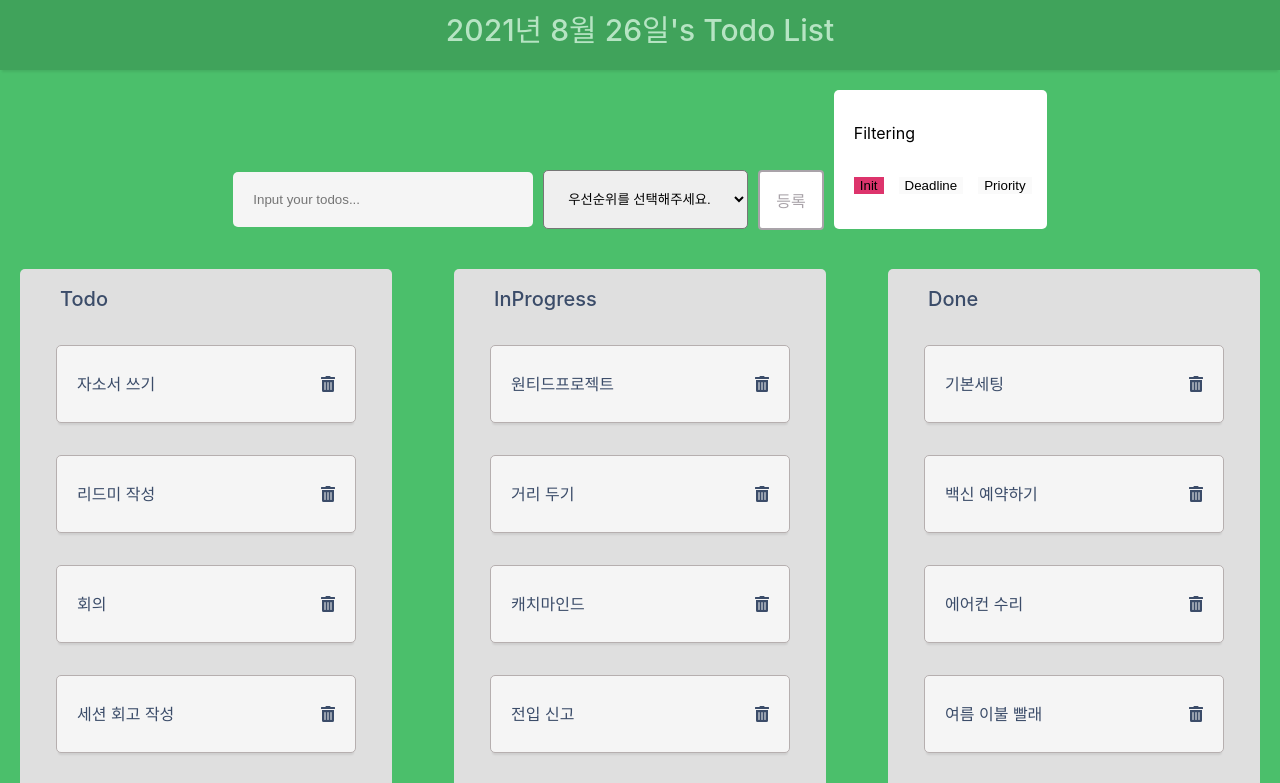
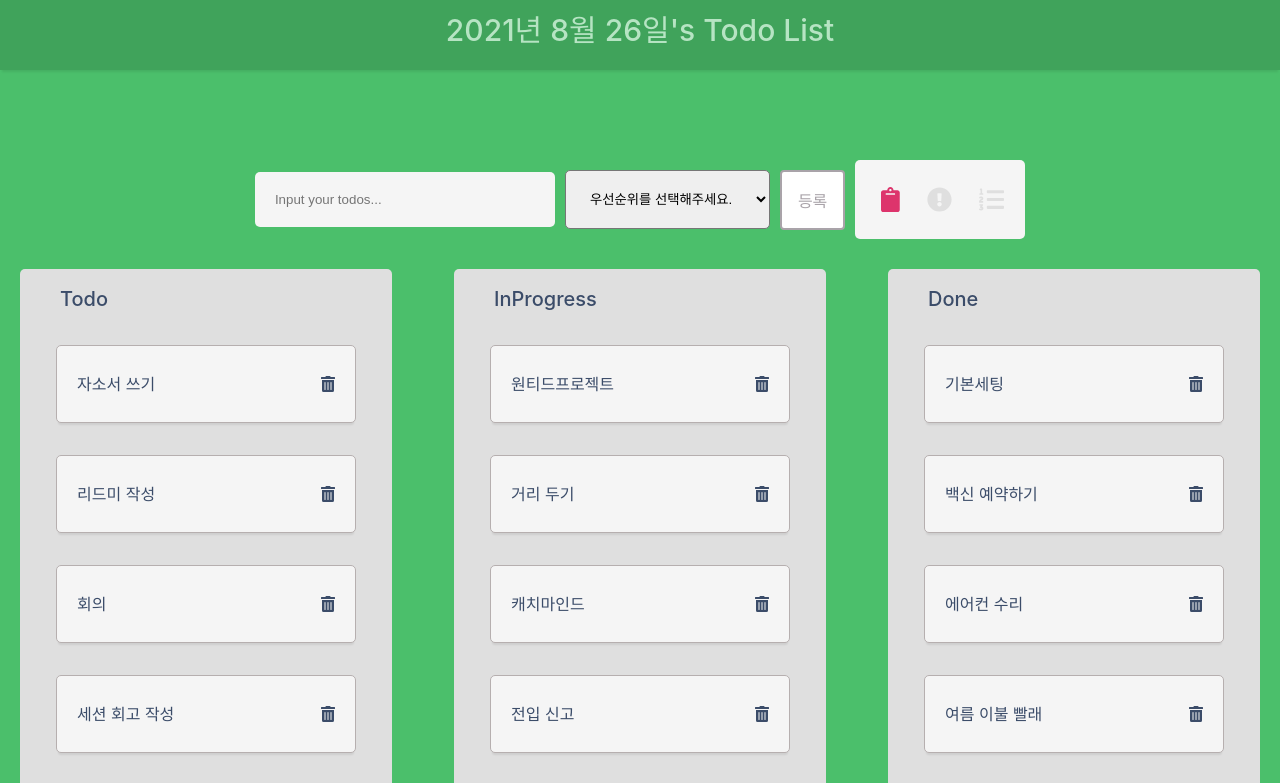
Before and after one commit to Derek-94/modo-todo-assignment, a React (Create React App) app: page / in a window 1280 px wide. Shown: the top 783 px of the page. Built offline with nearby package versions, Linux system fonts and the light colour scheme.

Commit message:
Style: 필터링 스타일링.(#29) - 필터링 컨테이너 - 아이콘 추가 - 드롭다운 위치 변경

```diff
--- a/src/components/Filtering/FilteringContainer.tsx
+++ b/src/components/Filtering/FilteringContainer.tsx
@@ -35,10 +35,10 @@ export default FilteringContainer;
 const FilteringWrapper = styled.div`
   min-height: 55px;
   position: relative;
-  background: white;
-  margin: 10px 0px 10px 10px;
+  background-color: ${({ theme }) => theme.color.whiteBackground};
+  margin: 80px 0 0 10px;
   display: flex;
   flex-direction: column;
-  justify-content: space-evenly;
+  justify-content: center;
   border-radius: ${({ theme }) => theme.layout.radius};
 `;
--- a/src/components/Filtering/template/body/FilteringBody.tsx
+++ b/src/components/Filtering/template/body/FilteringBody.tsx
@@ -2,6 +2,13 @@ import React from 'react';
 import styled from 'styled-components';
 import { MENU } from 'constant';
 import { ClickObj, PriorityType, FilterReducer } from 'types';
+
+import { FontAwesomeIcon } from '@fortawesome/react-fontawesome';
+import {
+  faExclamationCircle,
+  faListOl,
+  faClipboard,
+} from '@fortawesome/free-solid-svg-icons';
 
 interface FilteringBodyProps {
   handlerFiltering: (type: FilterReducer, action?: PriorityType) => void;
@@ -22,16 +29,21 @@ const FilteringBody: React.FC<FilteringBodyProps> = ({
   const handlerDeadline = () => {
     handlerFiltering('DEADLINE');
   };
+
   return (
     <FilteringBodyBlock>
-      <Btn check={!click.deadline && !click.priority} onClick={handlerOrigin}>
-        {MENU.FILTER[0]}
+      <Btn onClick={handlerOrigin} title="초기화">
+        <Icon icon={faClipboard} check={!click.deadline && !click.priority} />
       </Btn>
-      <Btn onClick={handlerDeadline} check={click.deadline}>
-        {MENU.FILTER[1]}
+      <Btn onClick={handlerDeadline} title="마감임박">
+        <Icon icon={faExclamationCircle} check={click.deadline} />
       </Btn>
-      <Btn onClick={handlerDropdown} check={click.priority ? true : false}>
-        {click.priority || MENU.FILTER[2]}
+      <Btn onClick={handlerDropdown} title="중요도">
+        <Icon icon={faListOl} check={click.priority ? true : false} />
+        <Priority1 checkPriority={click.priority || ''}></Priority1>
+        <Priority3 checkPriority={click.priority || ''}></Priority3>
+        <Priority2Top checkPriority={click.priority || ''}></Priority2Top>
+        <Priority2Bot checkPriority={click.priority || ''}></Priority2Bot>
       </Btn>
       <DropMenu checkDropdown={dropdownOpen}>
         {MENU.PRIORITY.map((priority, idx) => (
@@ -39,7 +51,7 @@ const FilteringBody: React.FC<FilteringBodyProps> = ({
             onClick={() => handlerFiltering('PRIORITY', priority)}
             key={idx}
           >
-            {priority}
+            {priority}({idx + 1})
           </span>
         ))}
       </DropMenu>
@@ -59,9 +71,7 @@ const FilteringBodyBlock = styled.div`
   }
 `;
 
-const Btn = styled.button<{ check: boolean }>`
-  background-color: ${props => (props.check ? '#dd346c' : '#fafafa')};
-`;
+const Btn = styled.button``;
 
 const DropMenu = styled.div<{ checkDropdown: boolean }>`
   display: ${props => (props.checkDropdown ? 'flex' : 'none')};
@@ -72,19 +82,71 @@ const DropMenu = styled.div<{ checkDropdown: boolean }>`
   height: 80px;
   box-shadow: 0 0.4rem 1rem 0 rgba(0, 0, 0, 0.2);
   z-index: 100;
-  margin-left: 100px;
-  margin-top: 25px;
-  background-color: #fafafa;
+  margin-left: 150px;
+  margin-top: -15px;
+  background-color: ${({ theme }) => theme.color.whiteBackground};
+  border-radius: 5px;
 
   span {
     border: none;
     cursor: pointer;
-    background-color: #fafafa;
-    text-align: right;
-    margin-right: 10px;
+    background-color: ${({ theme }) => theme.color.whiteBackground};
+    text-align: left;
+    margin-left: 10px;
+    font-weight: ${({ theme }) => theme.layout.fontBold};
 
     &:hover {
       color: #dd346c;
     }
   }
 `;
+
+const Icon = styled(FontAwesomeIcon)<{ check: boolean }>`
+  cursor: pointer;
+  font-size: 25px;
+  color: ${props => (props.check ? '#dd346c' : '#dfdfdf')};
+`;
+
+const Priority1 = styled.div<{ checkPriority: string }>`
+  display: ${props => (props.checkPriority === 'low' ? 'flex' : 'none')};
+  position: absolute;
+  z-index: 1000;
+  background-color: ${({ theme }) => theme.color.whiteBackground};
+  width: 40px;
+  height: 20px;
+  z-index: 100;
+  margin-top: -16px;
+`;
+
+const Priority3 = styled.div<{ checkPriority: string }>`
+  display: ${props => (props.checkPriority === 'high' ? 'flex' : 'none')};
+  position: absolute;
+  z-index: 1000;
+  background-color: ${({ theme }) => theme.color.whiteBackground};
+  width: 40px;
+  height: 20px;
+  z-index: 100;
+  margin-top: -29px;
+`;
+
+const Priority2Top = styled.div<{ checkPriority: string }>`
+  display: ${props => (props.checkPriority === 'medium' ? 'flex' : 'none')};
+  position: absolute;
+  z-index: 1000;
+  background-color: ${({ theme }) => theme.color.whiteBackground};
+  width: 40px;
+  height: 12px;
+  z-index: 100;
+  margin-top: -29px;
+`;
+
+const Priority2Bot = styled.div<{ checkPriority: string }>`
+  display: ${props => (props.checkPriority === 'medium' ? 'flex' : 'none')};
+  position: absolute;
+  z-index: 1000;
+  background-color: ${({ theme }) => theme.color.whiteBackground};
+  width: 40px;
+  height: 12px;
+  z-index: 100;
+  margin-top: -8px;
+`;
--- a/src/components/Filtering/template/head/FilteringHead.tsx
+++ b/src/components/Filtering/template/head/FilteringHead.tsx
@@ -2,7 +2,7 @@ import React from 'react';
 import styled from 'styled-components';
 
 const FilteringHead: React.FC = () => {
-  return <FilteringHeadBlock>Filtering</FilteringHeadBlock>;
+  return <FilteringHeadBlock></FilteringHeadBlock>;
 };
 
 export default FilteringHead;
--- a/src/styles/theme.ts
+++ b/src/styles/theme.ts
@@ -8,6 +8,7 @@ export const theme = {
     borderline: '#B6AFAF',
     headerFont: '#B6E4C3',
     todoFont: '#3B4C69',
+    filterFont: '#dd346c',
   },
   layout: {
     radius: '5px',
```
